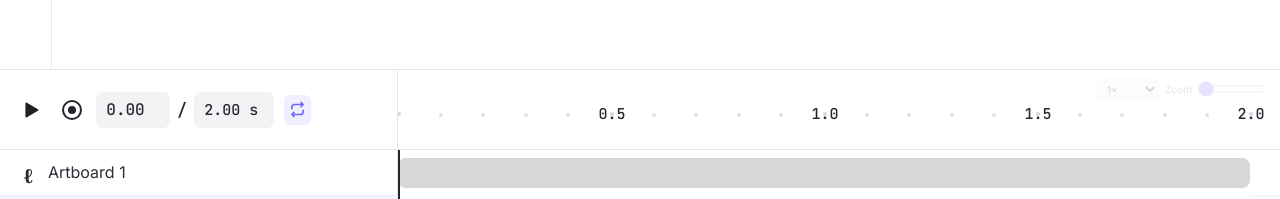
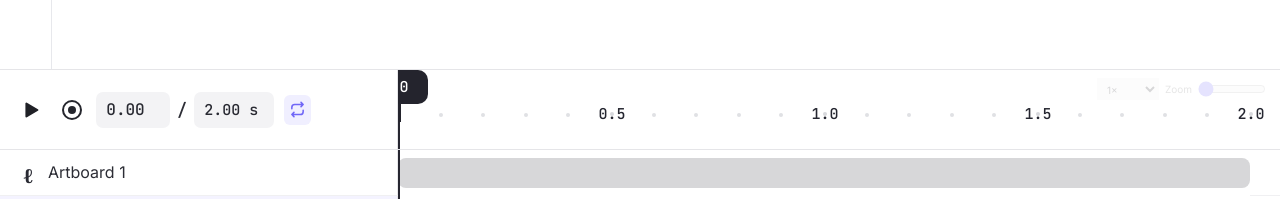
Before and after one commit to nouroumousse/lottie-bench, a website with bundled scripts: page index.html in a window 1280 px wide. Shown: the part 507-706 px from the top of the page. Built offline with nearby package versions, Linux system fonts and the light colour scheme.

Commit message:
Add fixed ruler playhead cap

```diff
--- a/index.html
+++ b/index.html
@@ -53,6 +53,9 @@ button:focus-visible,select:focus-visible,input:focus-visible,textarea:focus-vis
 .ruler-track .major-tick span{position:absolute;top:34px;left:0;transform:translateX(-50%);font:500 15px var(--mono);color:#252630;white-space:nowrap}
 .ruler-track .major-tick.first span{transform:none}
 .ruler-track .minor-dot{position:absolute;top:43px;width:4px;height:4px;margin-left:-2px;border-radius:50%;background:#e0e1e4}
+.ruler-playhead{position:absolute;top:0;bottom:0;width:0;border-left:2px solid #262630;z-index:7;pointer-events:none}
+.ruler-playhead:before{content:attr(data-frame);position:absolute;top:0;left:-20px;min-width:38px;height:34px;padding:0 5px;display:grid;place-items:center;border-radius:10px;background:#24242d;color:#fff;font:500 15px var(--mono);white-space:nowrap}
+.ruler-playhead:after{content:'';position:absolute;top:34px;left:-1px;height:18px;border-left:2px solid #24242d}
 .ruler-tools{position:absolute;right:7px;top:5px;display:flex;align-items:center;gap:6px;padding:3px 5px;background:rgba(255,255,255,.94);border-radius:6px;opacity:.18;transition:opacity .15s}
 .ruler-viewport:hover .ruler-tools,.ruler-tools:focus-within{opacity:1}
 .ruler-tools select{width:62px;padding:3px 5px;font-size:10px;border-color:#eee}
@@ -86,9 +89,7 @@ button:focus-visible,select:focus-visible,input:focus-visible,textarea:focus-vis
 .kf{position:absolute;top:50%;width:13px;height:13px;margin:-6.5px 0 0 -6.5px;transform:rotate(45deg);background:#d7d7da;border:1.5px solid #b9bac0;border-radius:1px;cursor:grab;z-index:2}
 .kf:hover{background:#c6c5ce;border-color:#858591}
 .kf.sel{background:var(--accent);border-color:#5b55df;outline:2px solid #e7e5ff;outline-offset:2px}
-#ph{position:absolute;top:-52px;bottom:0;width:0;border-left:2px solid #262630;z-index:6;pointer-events:none}
-#ph:before{content:attr(data-frame);position:absolute;top:0;left:-20px;min-width:38px;height:34px;padding:0 5px;display:grid;place-items:center;border-radius:10px;background:#24242d;color:#fff;font:500 15px var(--mono);white-space:nowrap}
-#ph:after{content:'';position:absolute;top:34px;left:-1px;height:18px;border-left:2px solid #24242d}
+#ph{position:absolute;top:0;bottom:0;width:0;border-left:2px solid #262630;z-index:6;pointer-events:none}
 @media(max-width:820px){
  .timeline{grid-template-rows:72px 260px;min-height:332px;flex:none}
  .transport{height:72px;min-height:72px}
@@ -227,6 +228,7 @@ button:focus-visible,select:focus-visible,input:focus-visible,textarea:focus-vis
       </div>
       <div class="ruler-viewport" id="tlrulerViewport">
         <div class="ruler-track" id="tlruler"></div>
+        <div class="ruler-playhead" id="tlRulerPh" aria-hidden="true"></div>
         <div class="ruler-tools">
           <select id="tSpeed" title="Preview speed"><option value="0.25">0.25×</option><option value="0.5">0.5×</option><option value="1" selected>1×</option><option value="2">2×</option></select>
           <label title="Timeline zoom">Zoom <input type="range" id="tlZoom" min="1" max="12" step="0.5" value="1"></label>
```
